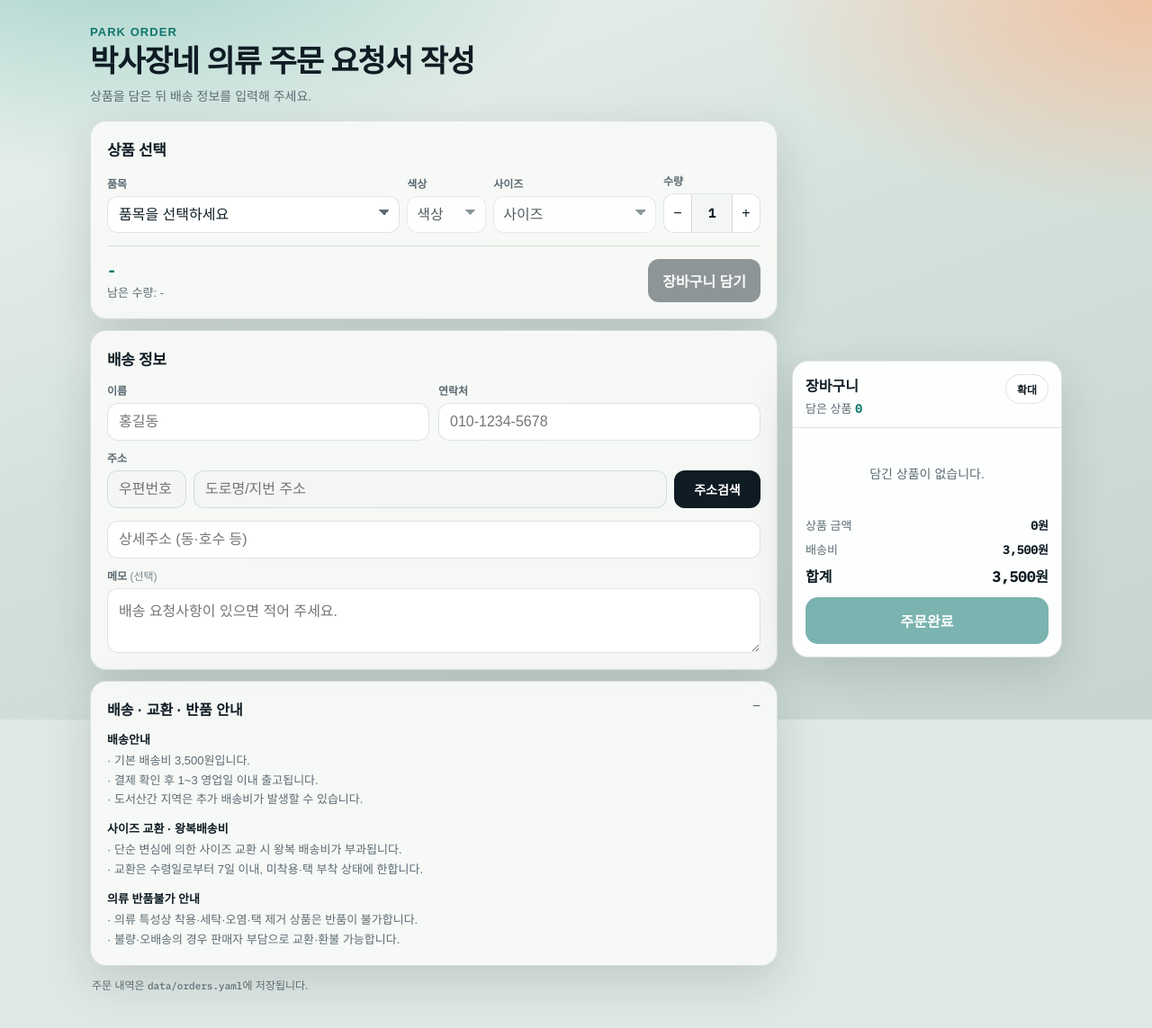
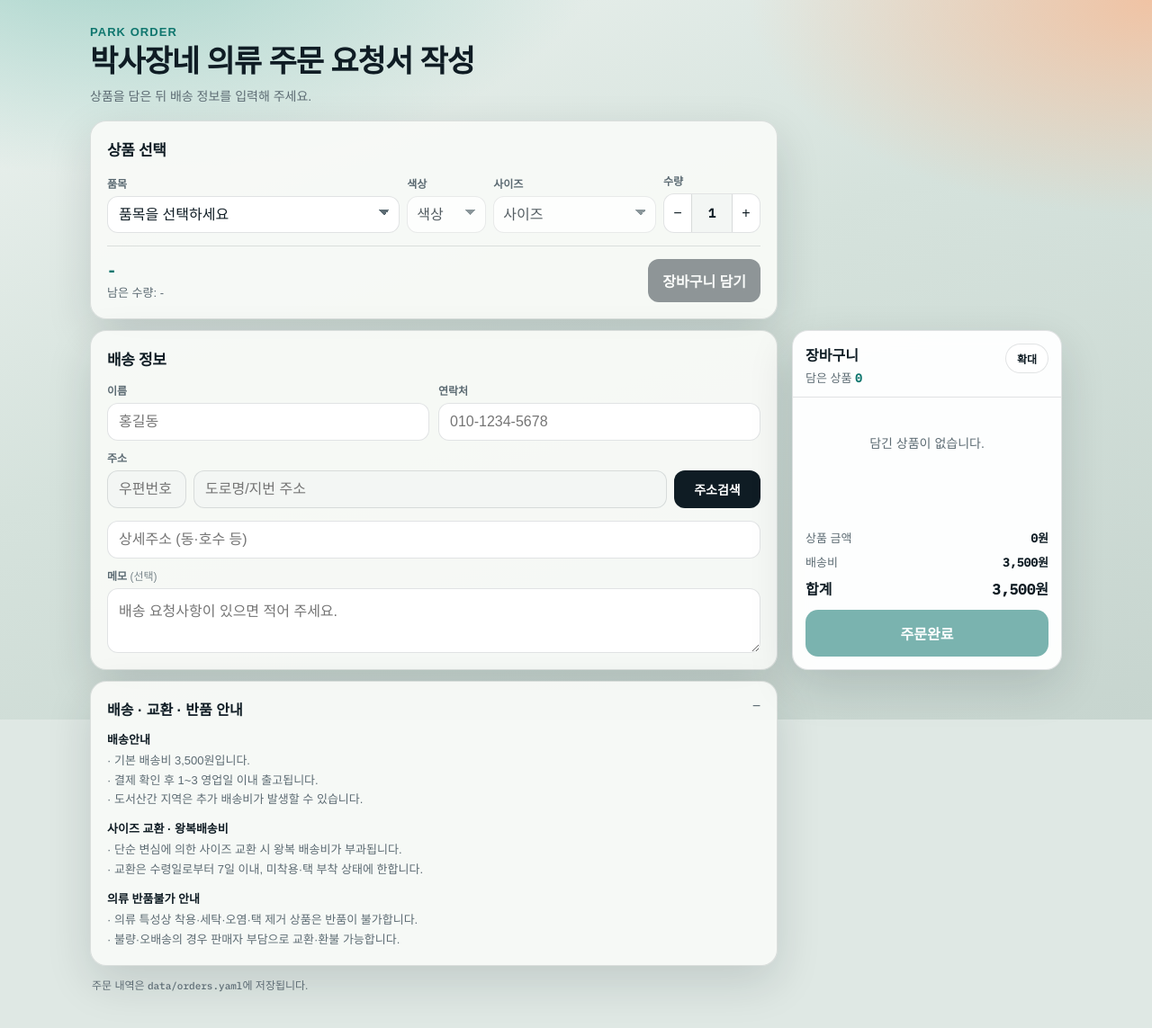
Before and after one commit to ybs8625-cmd/Park-order, a FastAPI app: page / in a window 1280 px wide. Shown: the whole page at 90% size. Run offline with FastAPI, Linux system fonts and the light colour scheme; some libraries are stand-ins or nearby versions; some web fonts are replaced.

Commit message:
Align cart to shipping card and stop expand from widening layout.

```diff
--- a/docs/index.html
+++ b/docs/index.html
@@ -7,7 +7,7 @@
   <link rel="preconnect" href="https://fonts.googleapis.com" />
   <link rel="preconnect" href="https://fonts.gstatic.com" crossorigin />
   <link href="https://fonts.googleapis.com/css2?family=IBM+Plex+Sans+KR:wght@400;500;600;700&family=IBM+Plex+Mono:wght@500&display=swap" rel="stylesheet" />
-  <link rel="stylesheet" href="./style.css" />
+  <link rel="stylesheet" href="./style.css?v=4" />
 </head>
 <body>
   <div class="bg"></div>
@@ -68,7 +68,7 @@
           </div>
         </section>
 
-        <section class="card">
+        <section class="card" id="shippingCard">
           <div class="section-head compact">
             <h2>배송 정보</h2>
           </div>
@@ -168,6 +168,6 @@
   </div>
 
   <script src="https://t1.daumcdn.net/mapjsapi/bundle/postcode/prod/postcode.v2.js"></script>
-  <script src="./app.js"></script>
+  <script src="./app.js?v=4"></script>
 </body>
 </html>
--- a/static/app.js
+++ b/static/app.js
@@ -380,51 +380,58 @@ el.cartItems.addEventListener("click", (event) => {
   refreshPicker();
 });
 
-function pinCartBottom() {
+function pinCart() {
   if (!el.cartSide || !el.cartAnchor) return;
+  el.layout?.classList.remove("cart-expanded");
+
   if (window.matchMedia("(max-width: 900px)").matches) {
     el.cartSide.style.left = "";
     el.cartSide.style.width = "";
+    el.cartSide.style.top = "";
     el.cartSide.style.bottom = "";
+    el.cartSide.style.height = "";
     el.cartSide.style.maxHeight = "";
     return;
   }
 
   const anchorRect = el.cartAnchor.getBoundingClientRect();
-  const notices = document.querySelector(".card.notices");
-  const noticesBottom = notices
-    ? notices.getBoundingClientRect().bottom
-    : window.innerHeight - 20;
-  const bottomGap = Math.max(12, Math.round(window.innerHeight - noticesBottom));
-  const maxHeight = Math.max(280, Math.min(Math.round(noticesBottom - 24), Math.round(window.innerHeight - 48)));
-  const expanded = el.cartSide.classList.contains("is-expanded");
-  const width = expanded
-    ? Math.min(420, Math.round(anchorRect.width + 100))
-    : Math.round(anchorRect.width);
-  const left = Math.round(anchorRect.right - width);
+  const shipping = document.getElementById("shippingCard");
+  const shipRect = shipping?.getBoundingClientRect();
+  const width = Math.round(anchorRect.width);
+  const left = Math.round(anchorRect.left);
 
-  el.cartSide.style.left = `${Math.max(16, left)}px`;
+  el.cartSide.style.left = `${left}px`;
   el.cartSide.style.width = `${width}px`;
-  el.cartSide.style.bottom = `${bottomGap}px`;
-  el.cartSide.style.top = "auto";
   el.cartSide.style.right = "auto";
-  el.cartSide.style.maxHeight = `${maxHeight}px`;
+  el.cartSide.style.bottom = "auto";
+
+  if (shipRect && shipRect.height > 0) {
+    el.cartSide.style.top = `${Math.round(shipRect.top)}px`;
+    el.cartSide.style.height = `${Math.round(shipRect.height)}px`;
+    el.cartSide.style.maxHeight = `${Math.round(shipRect.height)}px`;
+  } else {
+    el.cartSide.style.top = "";
+    el.cartSide.style.height = "";
+    el.cartSide.style.maxHeight = "70vh";
+    el.cartSide.style.bottom = "20px";
+  }
 }
 
-el.cartExpandBtn.addEventListener("click", () => {
+el.cartExpandBtn?.addEventListener("click", () => {
+  // 확대는 장바구니 안 목록만 늘리고, 전체 레이아웃 폭은 건드리지 않음
   const expanded = el.cartSide.classList.toggle("is-expanded");
   el.layout.classList.remove("cart-expanded");
   el.cartExpandBtn.setAttribute("aria-pressed", expanded ? "true" : "false");
   el.cartExpandBtn.textContent = expanded ? "축소" : "확대";
-  requestAnimationFrame(pinCartBottom);
+  requestAnimationFrame(pinCart);
 });
 
 document.getElementById("noticeDetails")?.addEventListener("toggle", () => {
-  requestAnimationFrame(pinCartBottom);
+  requestAnimationFrame(pinCart);
 });
 
-window.addEventListener("resize", pinCartBottom);
-window.addEventListener("scroll", pinCartBottom, { passive: true });
+window.addEventListener("resize", pinCart);
+window.addEventListener("scroll", pinCart, { passive: true });
 
 el.toastClose.addEventListener("click", () => {
   el.toast.hidden = true;
@@ -578,10 +585,17 @@ el.form.addEventListener("submit", async (event) => {
 });
 
 const noticeDetails = document.getElementById("noticeDetails");
-if (noticeDetails) noticeDetails.open = true;
+if (noticeDetails) {
+  noticeDetails.setAttribute("open", "");
+  noticeDetails.open = true;
+}
+el.layout?.classList.remove("cart-expanded");
 
 loadCatalog()
-  .then(() => requestAnimationFrame(pinCartBottom))
+  .then(() => {
+    if (noticeDetails) noticeDetails.open = true;
+    requestAnimationFrame(pinCart);
+  })
   .catch((err) => {
     el.formError.textContent = err.message;
     el.formError.hidden = false;
--- a/static/style.css
+++ b/static/style.css
@@ -421,21 +421,20 @@ h1 {
 
 .cart-side {
   position: fixed;
-  bottom: 20px;
   z-index: 30;
   width: var(--cart-w);
-  max-height: calc(100dvh - 40px);
   background: rgba(255, 255, 255, 0.96);
   border: 1px solid var(--line);
   border-radius: 18px;
   box-shadow: var(--shadow);
   backdrop-filter: blur(10px);
-  overflow: auto;
-  transition: box-shadow 0.2s ease, width 0.2s ease, left 0.2s ease;
+  overflow: hidden;
+  display: flex;
+  flex-direction: column;
 }
 
 .cart-side.is-expanded {
-  box-shadow: 0 20px 60px rgba(15, 28, 36, 0.18);
+  box-shadow: 0 16px 40px rgba(15, 28, 36, 0.16);
 }
 
 .cart-head {
@@ -487,17 +486,24 @@ h1 {
   padding: 12px 14px 14px;
   display: flex;
   flex-direction: column;
+  flex: 1;
+  min-height: 0;
+  overflow: hidden;
 }
 
 .cart-items {
   flex: 1;
-  max-height: 220px;
+  min-height: 0;
   overflow: auto;
   margin-bottom: 10px;
 }
 
+.cart-side:not(.is-expanded) .cart-items {
+  max-height: 140px;
+}
+
 .cart-side.is-expanded .cart-items {
-  max-height: 300px;
+  max-height: none;
 }
 
 .cart-empty {
--- a/templates/index.html
+++ b/templates/index.html
@@ -7,7 +7,7 @@
   <link rel="preconnect" href="https://fonts.googleapis.com" />
   <link rel="preconnect" href="https://fonts.gstatic.com" crossorigin />
   <link href="https://fonts.googleapis.com/css2?family=IBM+Plex+Sans+KR:wght@400;500;600;700&family=IBM+Plex+Mono:wght@500&display=swap" rel="stylesheet" />
-  <link rel="stylesheet" href="/static/style.css" />
+  <link rel="stylesheet" href="/static/style.css?v=4" />
 </head>
 <body>
   <div class="bg"></div>
@@ -68,7 +68,7 @@
           </div>
         </section>
 
-        <section class="card">
+        <section class="card" id="shippingCard">
           <div class="section-head compact">
             <h2>배송 정보</h2>
           </div>
@@ -168,6 +168,6 @@
   </div>
 
   <script src="https://t1.daumcdn.net/mapjsapi/bundle/postcode/prod/postcode.v2.js"></script>
-  <script src="/static/app.js"></script>
+  <script src="/static/app.js?v=4"></script>
 </body>
 </html>
```
Also changed, not shown: docs/app.js (+37 -23 lines), docs/style.css (+13 -7 lines).
